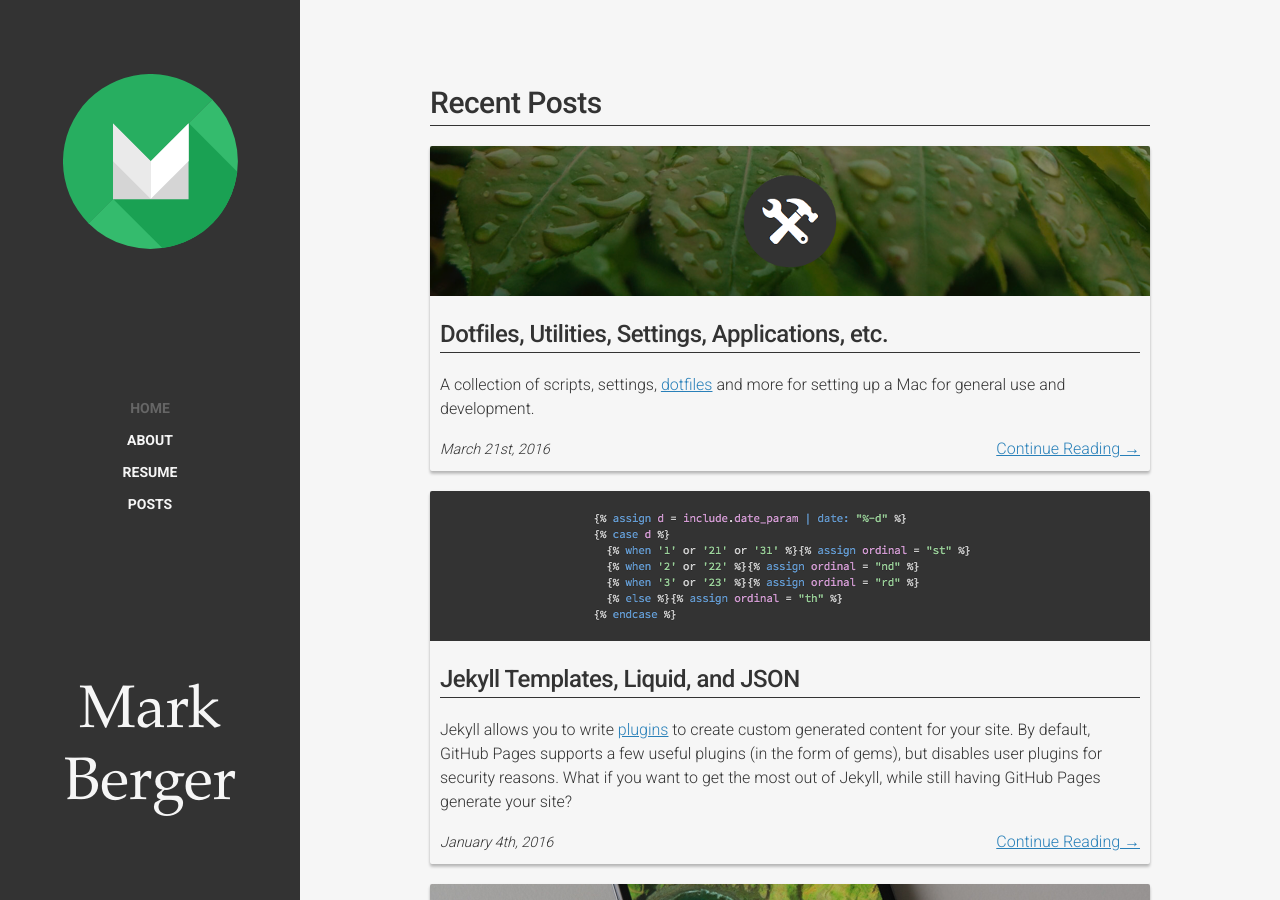
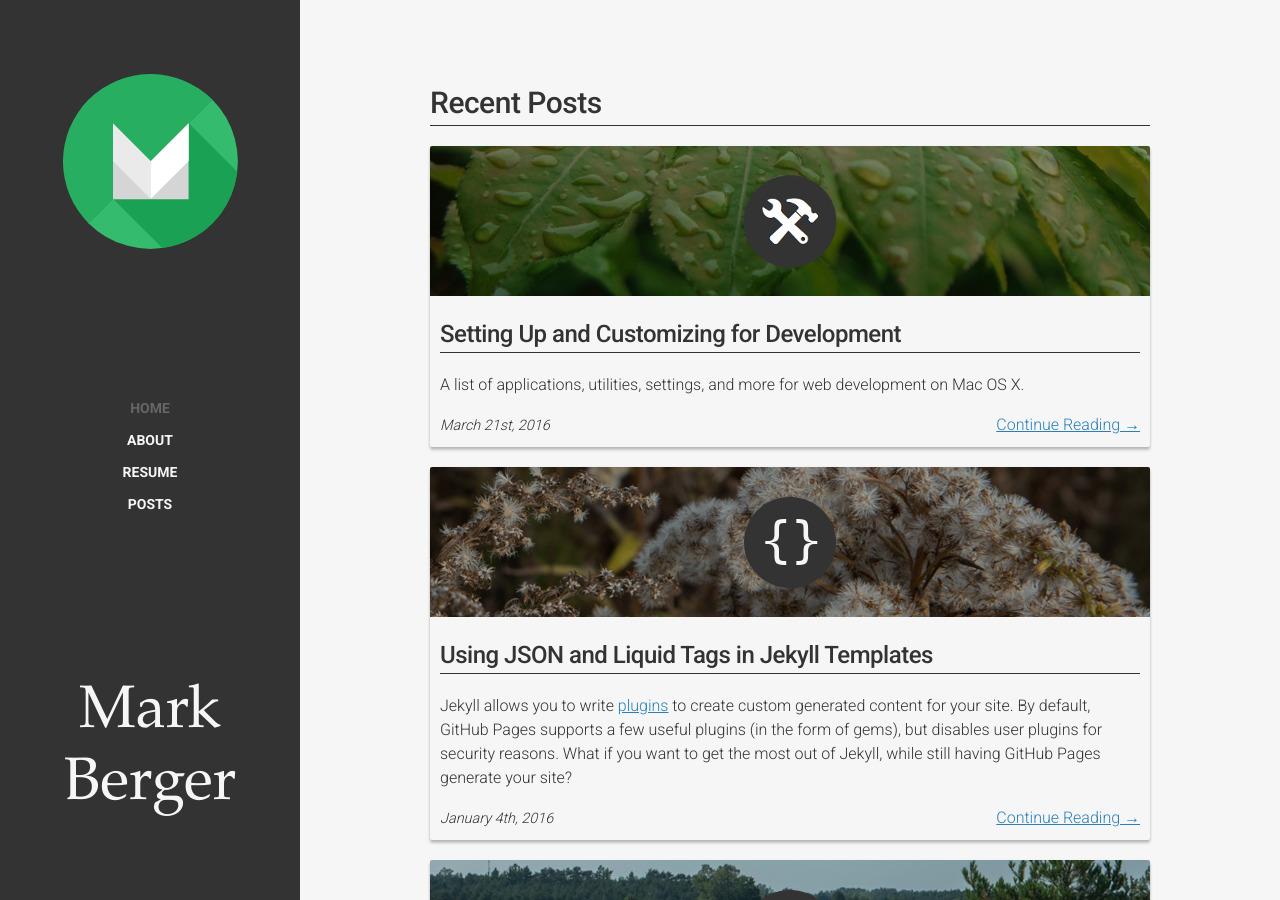
Before and after one commit to mark-berger/mark-berger.github.io, a Jekyll site: the page built from index.html, in a window 1280 px wide and 900 px high. Built offline with Jekyll 4.4.1, drawn with Linux system fonts in a browser that asks for light colours; the list of posts is cut into pages by our own code; comment, search, counter and statistics services are not loaded.

Commit message:
Updated post previews.

```diff
--- a/_posts/2016-01-04-jekyll-plugins-pages.md
+++ b/_posts/2016-01-04-jekyll-plugins-pages.md
@@ -1,6 +1,6 @@
 ---
 layout: post
-title: Jekyll Templates, Liquid, and JSON
+title: Using JSON and Liquid Tags in Jekyll Templates
 tags: jekyll github pages liquid plugin snippet tip include template svg data json
 image_small: /images/2016-01-04-small-jekyll-include.png
 ---
--- a/_posts/2016-03-21-mac-setup.md
+++ b/_posts/2016-03-21-mac-setup.md
@@ -1,12 +1,12 @@
 ---
 layout: post
-title: "Dotfiles, Utilities, Settings, Applications, etc."
+title: Setting Up and Customizing for Development
 tags: dotfiles mac git fish terminal config setup shell sublime fish iterm brew node npm
 image_large: /images/2016-03-21-large-.jpg
 image_small: /images/2016-03-21-small-dotfiles.png
 ---
 
-A collection of scripts, settings, [dotfiles](https://github.com/mark-berger/dotfiles) and more for setting up a Mac for general use and development.
+A list of applications, utilities, settings, and more for web development on Mac OS X.
 
 <!--more-->
 
```
Also changed, not shown: _posts/2015-12-17-nexus-4-marshmallow.md (+1 -1 lines), images/2015-12-17-small-nexus-4.jpg (deleted), images/2015-12-17-small-nexus-4.png (added), images/2016-01-04-small-jekyll-include.png.
